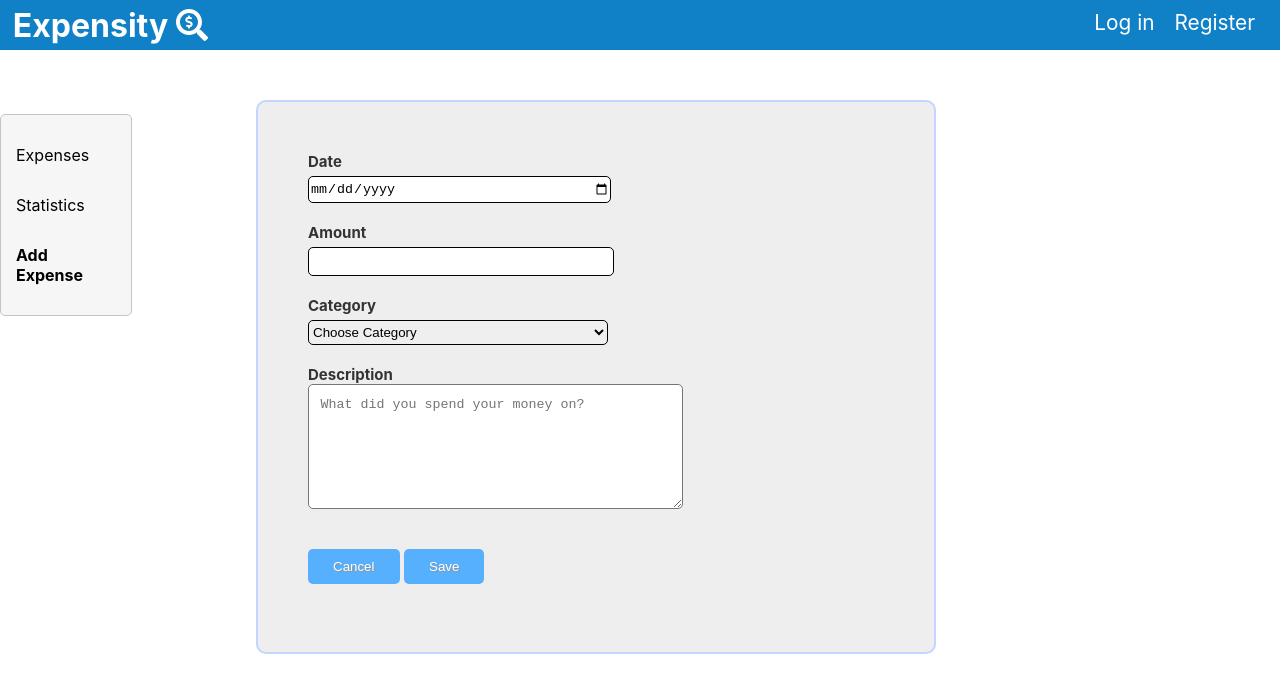
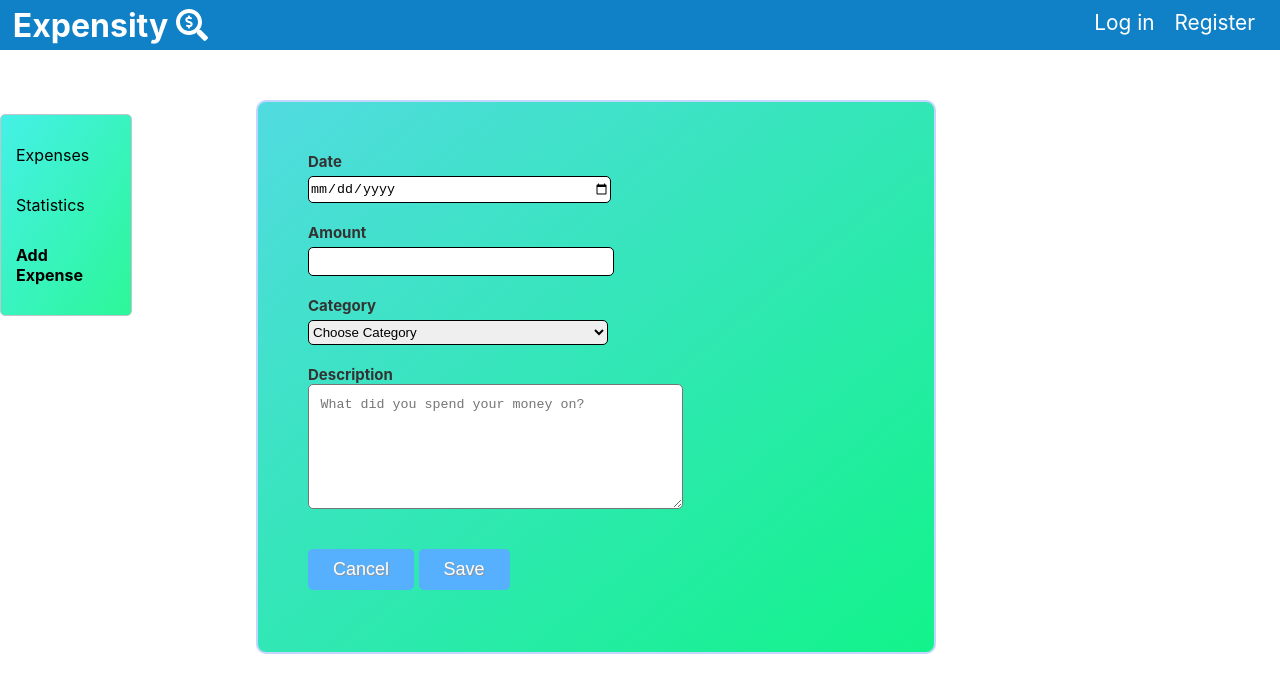
Before and after one commit to tam135/Expensify-client, a React (Create React App) app: page /addExpense in a window 1280 px wide. Shown: the top 692 px of the page. Built offline with nearby package versions, Linux system fonts and the light colour scheme; no server answers.

Commit message:
added background to all forms

```diff
--- a/src/Components/AddExpense/AddExpense.css
+++ b/src/Components/AddExpense/AddExpense.css
@@ -3,7 +3,7 @@
     height: 450px;
     margin: 50px auto;
     padding:50px;
-    background-color:#EEE;
+    background: linear-gradient(to bottom right,#51dbe0 0,#12f38a);
     color:#333;
     border:2px solid #C2D6FF;
     border-radius: 10px;
@@ -47,6 +47,11 @@ input#date, input#amount, select {
     color:#FFF;
     text-shadow:1px 1px 1px #949494;
     background-color:#56B0FE;
+    font-size: 18px;
+}
+
+.AddExpenseForm__button:hover {
+    cursor: pointer;
 }
 
 @media screen and (min-width: 768px) {
--- a/src/Components/LandingPage/LandingPage.css
+++ b/src/Components/LandingPage/LandingPage.css
@@ -86,7 +86,7 @@ footer {
     color: white;
     text-align: center;
     padding: .5%;
-    font-size: 22px;
+    font-size: 25px;
 }
 
 @keyframes moveInBottom {
--- a/src/Components/SideBar/SideBar.css
+++ b/src/Components/SideBar/SideBar.css
@@ -1,5 +1,5 @@
 .sidebar {
-    background-color: #F6F6F6;
+    background: linear-gradient(to bottom right,#45f0e7 0,#2cf798);
     height: 35px;
     display: flex;
     justify-content: space-evenly;
@@ -8,6 +8,7 @@
 
 .sidebar a {
     text-decoration: underline;
+
 }
 
 li a {
--- a/src/Components/Utils/Utils.css
+++ b/src/Components/Utils/Utils.css
@@ -54,7 +54,7 @@
   height: 450px;
   margin:100px auto 0;
   padding:50px;
-  background-color:#EEE;
+  background: linear-gradient(to bottom right,#11beb6 0,#23d49f, #63ffd8);
   color:#333;
   border:2px solid #C2D6FF;
   border-radius:40px 0 40px 0
```
